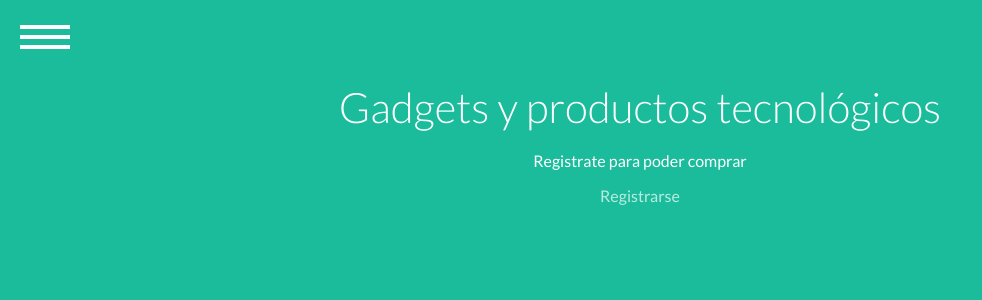
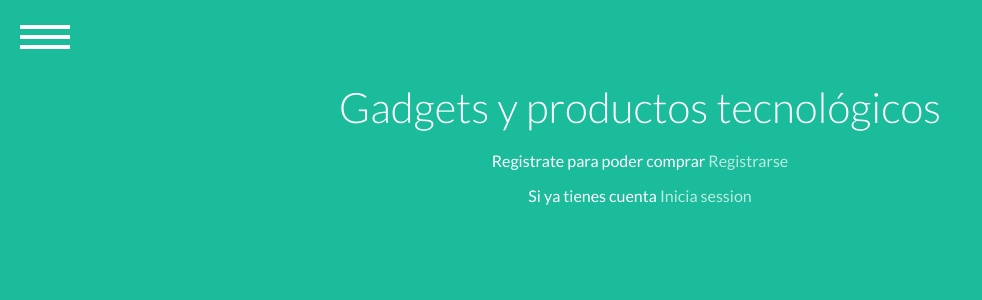
Before and after one commit to aircrack/Tienda-redes, a PHP site: page / in a window 1280 px wide. Shown: the top 300 px of the page, without its empty margins (0-982 px from the left). Run offline with PHP 8.4, Linux system fonts and the light colour scheme; some web fonts are replaced.

```diff
--- a/index.php
+++ b/index.php
@@ -75,10 +75,9 @@ if(isset($_POST['nombre']) && !empty($_POST['nombre']) &&
 		}else{
 		?>
 		<div class="codrops-header" align="center">
-		<p>Registrate para poder comprar</p>
-			<a href="registro.php">Registrarse</a>
-			<br>
-
+		<p>Registrate para poder comprar
+			<a href="registro.php">Registrarse</a>	</p>
+			<P>Si ya tienes cuenta <a href="iniciar.php">Inicia session</a></P>
 		</div>
 		<?php
 		}
```
